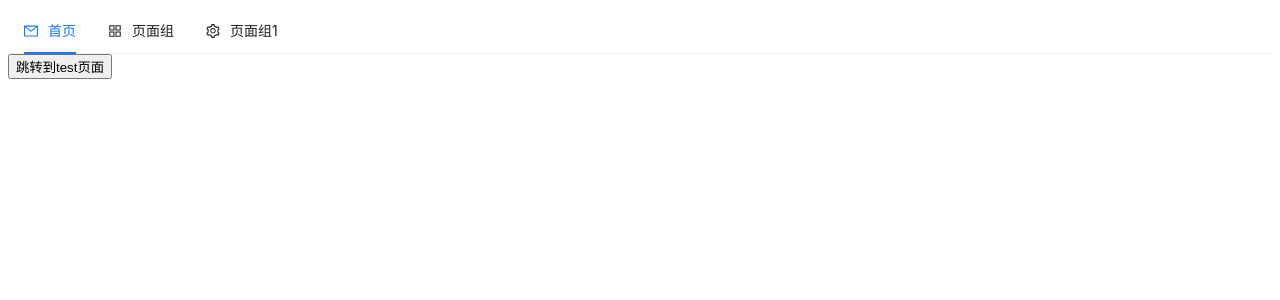
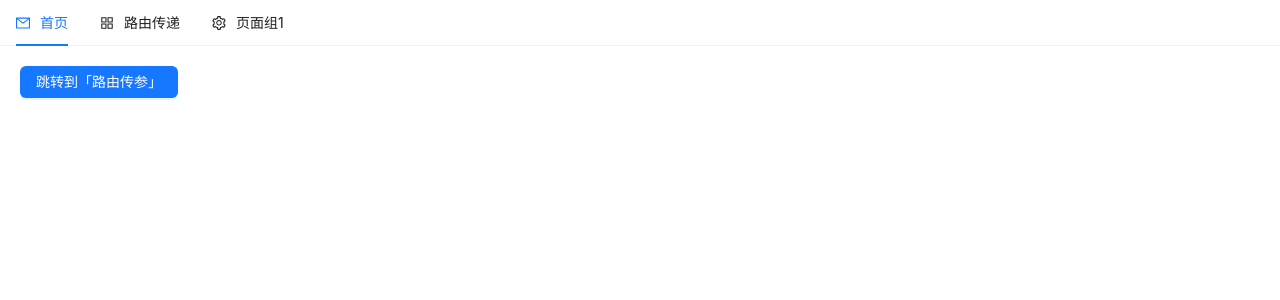
Before and after one commit to tianshiyang/next-app, a Next.js app: page / in a window 1280 px wide. Shown: the top 300 px of the page. Built offline with nearby package versions, Linux system fonts and the light colour scheme.

Commit message:
feat: 路由传参

```diff
--- a/src/components/globalMenu/index.tsx
+++ b/src/components/globalMenu/index.tsx
@@ -2,16 +2,17 @@ import React, { useState } from 'react';
 import { AppstoreOutlined, MailOutlined, SettingOutlined } from '@ant-design/icons';
 import type { MenuProps } from 'antd';
 import { Menu } from 'antd';
+import { useRouter } from 'next/router';
 
 const items: MenuProps['items'] = [
   {
     label: '首页',
-    key: 'index',
+    key: '/',
     icon: <MailOutlined />,
   },
   {
-    label: '页面组',
-    key: 'app',
+    label: '路由传递',
+    key: '/query/query',
     icon: <AppstoreOutlined />
   },
   {
@@ -51,12 +52,25 @@ const items: MenuProps['items'] = [
   }
 ];
 
+
 export default function GlobleMenu() {
-  const [current, setCurrent] = useState('index');
+  const router = useRouter()
+
+  // 路由和菜单的Key对应
+  const [current, setCurrent] = useState(router.pathname);
+
+  // 路由调转方法
+  const goMenuPage = (pathname: string) => {
+    let query = pathname == "/query/query" ? { name: '李四', age: 22} : null
+    router.push({
+      pathname,
+      query
+    })
+  }
 
   const onClick: MenuProps['onClick'] = (e) => {
-    console.log('click ', e);
     setCurrent(e.key);
+    goMenuPage(e.key)
   };
   return (
     <>
--- a/src/pages/_app.tsx
+++ b/src/pages/_app.tsx
@@ -1,5 +1,6 @@
 import type { AppProps } from 'next/app'
 import "@/styles/index.css"
+import 'antd/dist/reset.css';
 // import "@/styles/index600.css"
 
 export default function App({ Component, pageProps }: AppProps) {
--- a/src/pages/index.tsx
+++ b/src/pages/index.tsx
@@ -1,15 +1,15 @@
 import Head from 'next/head'
-import { Inter } from 'next/font/google'
-// import styles from '@/styles/Home.module.css'
 import GlobleMenu from '@/components/globalMenu'
-import Router from "next/router"
+import { useRouter } from "next/router"
+import { Button, Space } from 'antd';
 
-const inter = Inter({ subsets: ['latin'] })
 
 export default function Home() {
+  const router = useRouter()
+
   const goTestPage = () => {
-    Router.push({
-      pathname: "/test/test",
+    router.push({
+      pathname: "/query/query",
       query: {
         name: "zhangsan",
         age: 22
@@ -23,11 +23,12 @@ export default function Home() {
         <meta name="description" content="Generated by create next app" />
         <meta name="viewport" content="width=device-width, initial-scale=1" />
         <link rel="icon" href="/favicon.ico" />
-        {/* <link rel="stylesheet" type="text/css" media="screen and (min-width:1200px)" href="@/styles/index1200.css" /> */}
       </Head>
       <main>
         <GlobleMenu />
-        <button onClick={goTestPage}>跳转到test页面</button>
+        <Space wrap className='m20'>
+          <Button type="primary" onClick={ goTestPage }>跳转到「路由传参」</Button>
+        </Space>
       </main>
     </>
   )
--- /dev/null
+++ b/src/styles/base.css
@@ -0,0 +1,3 @@
+.m20 {
+  margin: 20px
+}
--- a/src/styles/index.css
+++ b/src/styles/index.css
@@ -1,2 +1,3 @@
 @import "./index1200.css";
 @import "./index600.css";
+@import './base.css'
```
Also changed, not shown: src/components/action/index.tsx (added, +11 -0 lines), src/pages/actions/actions.tsx (added, +7 -0 lines), src/pages/query/query.tsx (renamed from src/pages/test/test.tsx, +6 -9 lines), .eslintrc.json.
